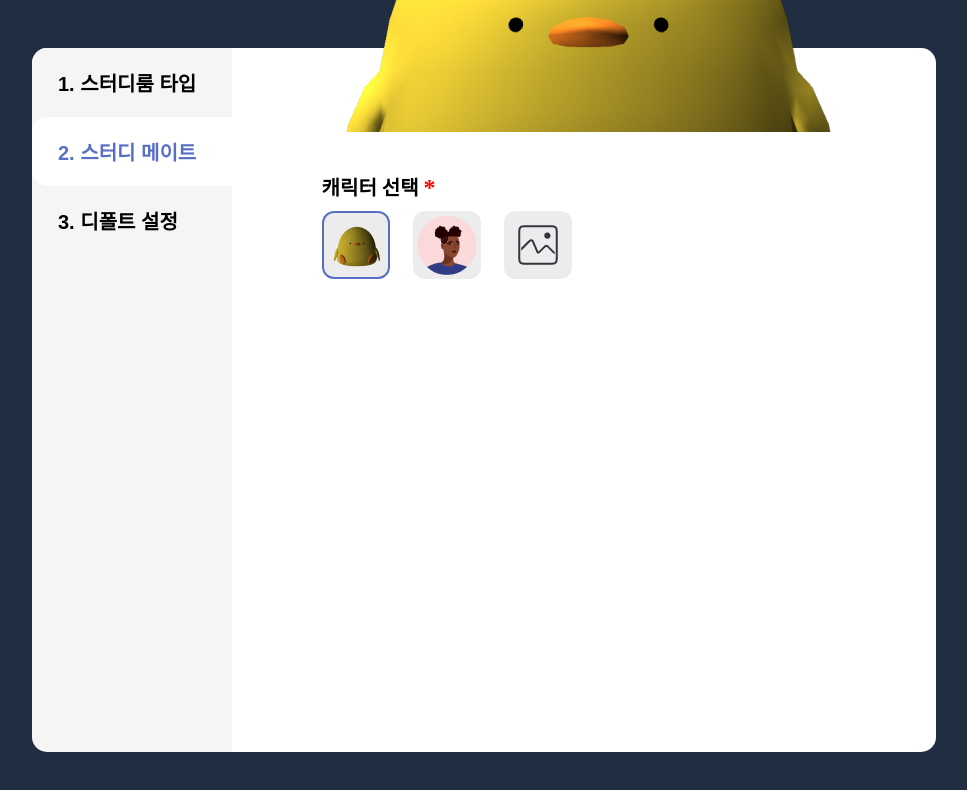
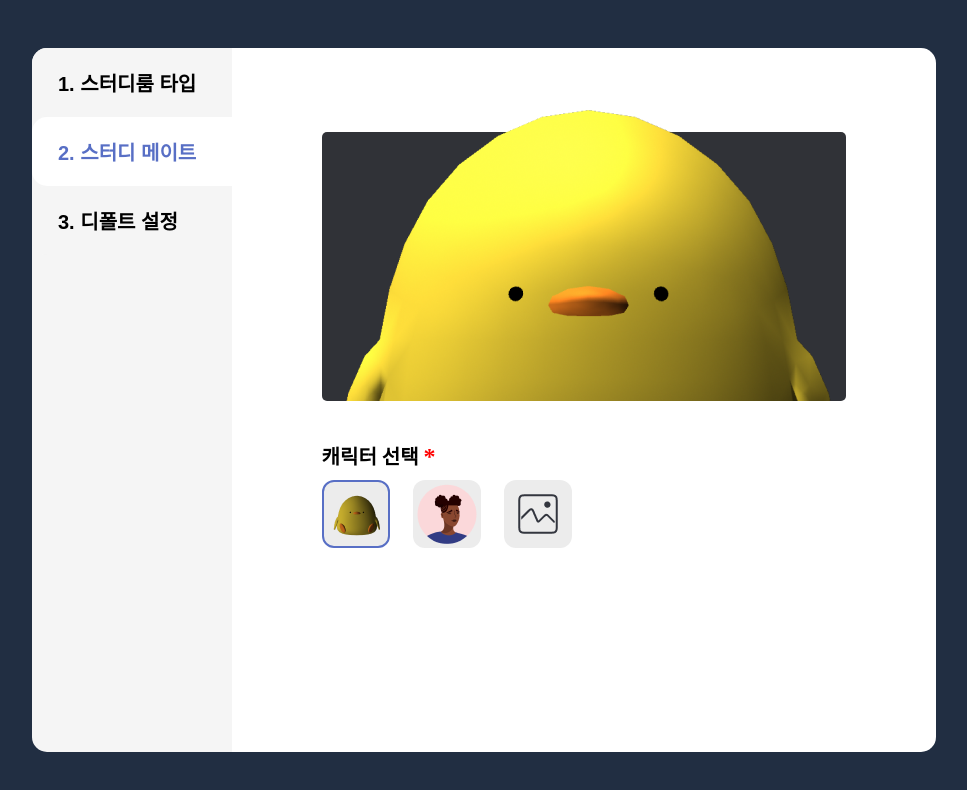
Before and after one commit to StudyBuddyCorps/Front-end, a React (Create React App) app: page /room in a window 1280 px wide. Both pictures are taken after a click on the button "2. 스터디 메이트". Shown: the top 790 px of the page, without its empty margins (156-1123 px from the left). Built offline with nearby package versions, Linux system fonts and the light colour scheme.

Commit message:
fix: Preview height 수정(#7) - height: 50% -> calc(30vw*0.7)

```diff
--- a/src/components/studySetting/Preivew.tsx
+++ b/src/components/studySetting/Preivew.tsx
@@ -17,7 +17,7 @@ const Preview: React.FC<PreviewProps> = ({ item }) => {
 const Wrapper = styled.div`
   position: relative;
   width: 100%;
-  height: 50%;
+  height: calc(30vw* 0.7);
   background-color: #303237;
   border: none;
   border-radius: 5px;
```
